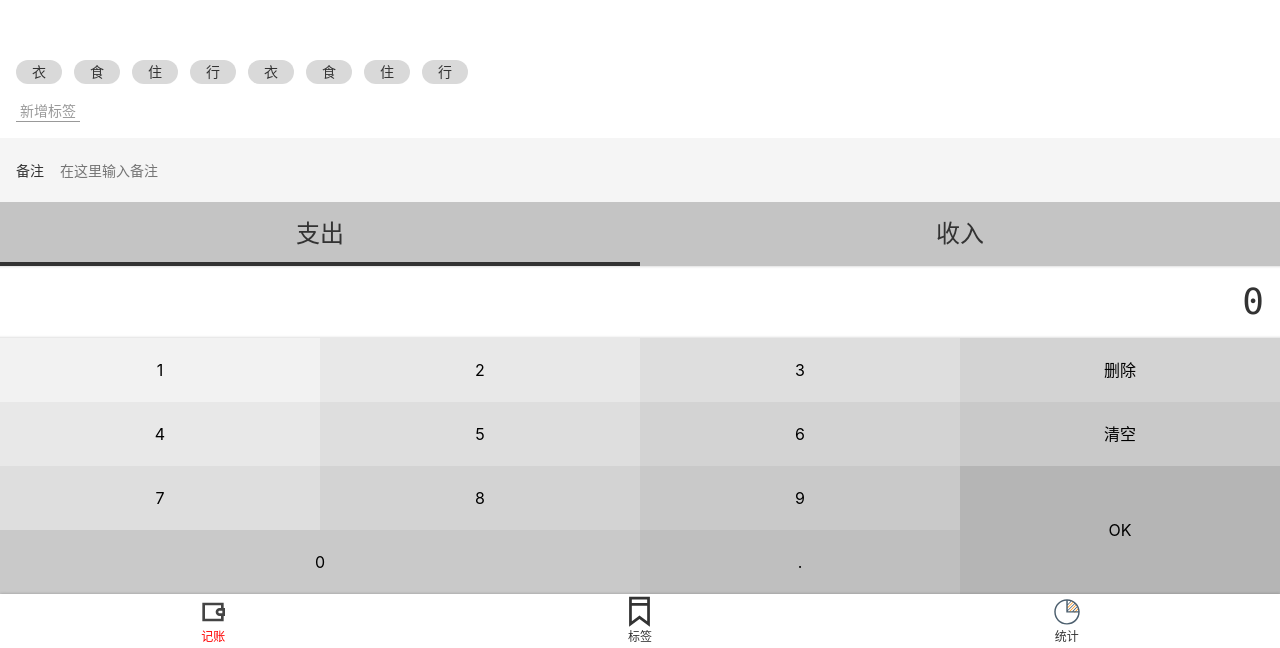
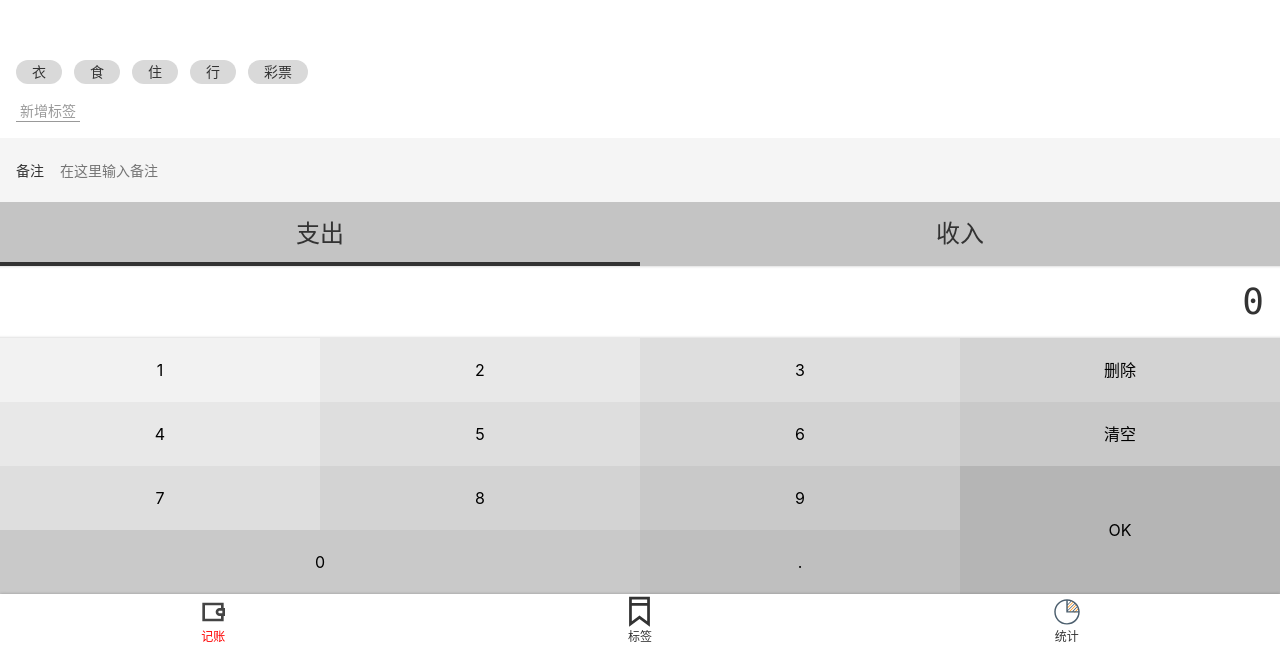
Before and after one commit to king-open/luck, a Vue app: page /#/money in a window 1280 px wide. Shown: the part 152-800 px from the top of the page. Built offline with nearby package versions, Linux system fonts and the light colour scheme.

Commit message:
可以选中tag 或者取消

```diff
--- a/src/components/Money/Tags.vue
+++ b/src/components/Money/Tags.vue
@@ -4,21 +4,29 @@
       <button>新增标签</button>
     </div>
     <ul class="current">
-      <li>衣</li>
-      <li>食</li>
-      <li>住</li>
-      <li>行</li>
-      <li>衣</li>
-      <li>食</li>
-      <li>住</li>
-      <li>行</li>
+      <li v-for="tag in dataSource" :key="tag"
+          :class="{selected: selectedTags.indexOf(tag)>=0}"
+          @click="toggle(tag)">{{tag}}
+      </li>
     </ul>
   </div>
 </template>
 
 <script lang="ts">
-export default {
-  name: 'Tags'
+import Vue from 'vue';
+import {Component, Prop} from 'vue-property-decorator';
+@Component
+export default class Tags extends Vue {
+  @Prop() dataSource: string[] | undefined;
+  selectedTags: string[] = [];
+  toggle(tag: string) {
+    const index = this.selectedTags.indexOf(tag);
+    if (index >= 0) {
+      this.selectedTags.splice(index, 1);
+    } else {
+      this.selectedTags.push(tag);
+    }
+  }
 }
 </script>
 
@@ -35,7 +43,8 @@
     flex-wrap: wrap;
 
     > li {
-      background: #d9d9d9;
+      $bg: #d9d9d9;
+      background: $bg;
       $h: 24px;
       height: $h;
       line-height: $h;
@@ -43,6 +52,10 @@
       padding: 0 16px;
       margin-right: 12px;
       margin-top: 4px;
+      &.selected {
+        background: darken($bg, 50%);
+        color: white;
+      }
     }
   }
 
--- a/src/views/Money.vue
+++ b/src/views/Money.vue
@@ -1,21 +1,26 @@
 <template>
 <Layout class-prefix="layout">
 <NumberPad/>
-  <Types :xxx=" 333 "/>
+  <Types/>
   <Notes/>
-  <Tags/>
+  <Tags :data-source="tags"/>
 </Layout>
 </template>
 
-<script lang="ts">
+<script>
 import NumberPad from '@/components/Money/NumberPad.vue';
 import Types from '@/components/Money/Types.vue';
 import Notes from '@/components/Money/Notes.vue';
 import Tags from '@/components/Money/Tags.vue';
 export default {
   name: 'Money',
-  components: {Tags, Notes, Types, NumberPad}
-}
+  components: {Tags, Notes, Types, NumberPad},
+  data() {
+    return {
+      tags: ['衣', '食', '住', '行', '彩票']
+    }
+  }
+};
 </script>
 <style lang="scss">
 .layout-content{
```
